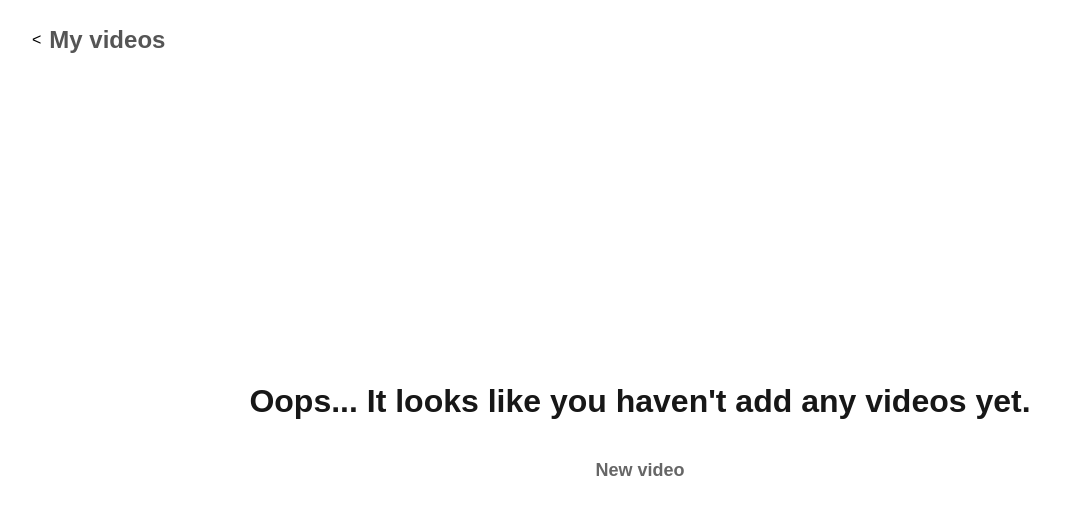
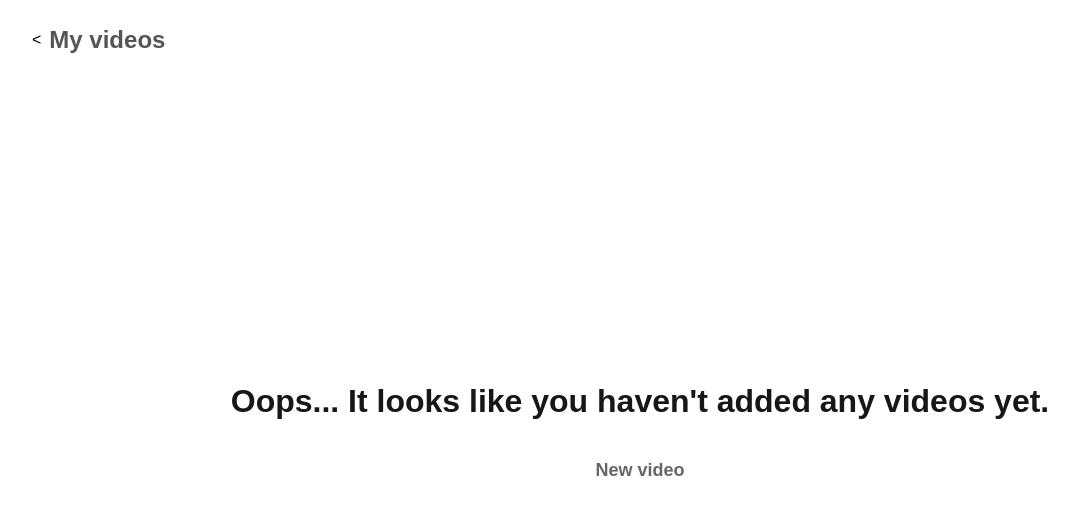
Before and after one commit to Gabriellocp/video-stream, a Next.js app: page /videos in a window 1280 px wide. Shown: the top 514 px of the page, without its empty margins (0-1078 px from the left). Built offline with nearby package versions, Linux system fonts and the light colour scheme; no server answers; the database is empty.

Commit message:
fix: Text correction

```diff
--- a/src/app/videos/page.tsx
+++ b/src/app/videos/page.tsx
@@ -25,7 +25,7 @@ export default function Video() {
           placeContent: "center",
         }}
       >
-        <h1>Oops... It looks like you haven't add any videos yet.</h1>
+        <h1>Oops... It looks like you haven't added any videos yet.</h1>
         <Button onClick={handleAddVideo}>New video</Button>
       </div>
     );
```
